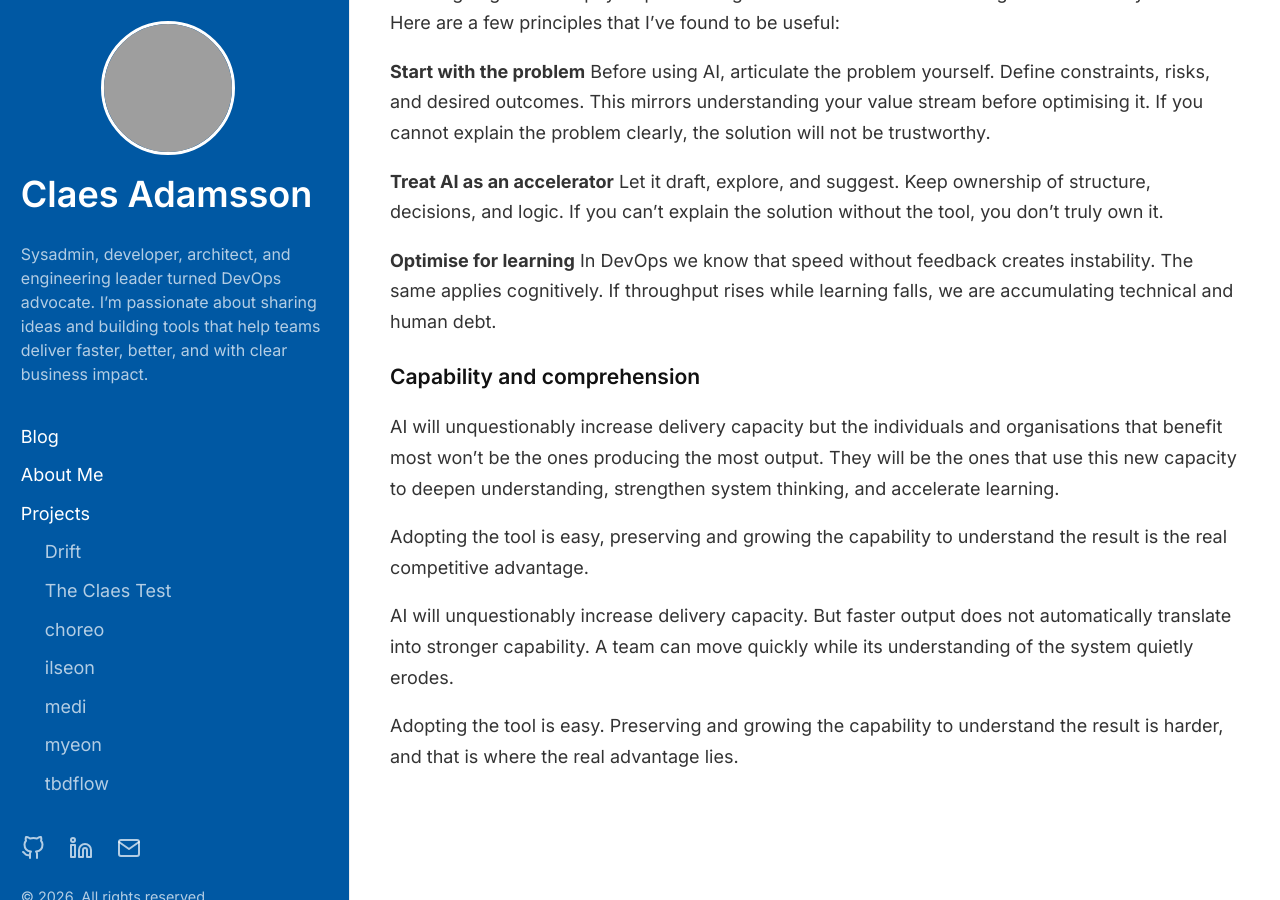
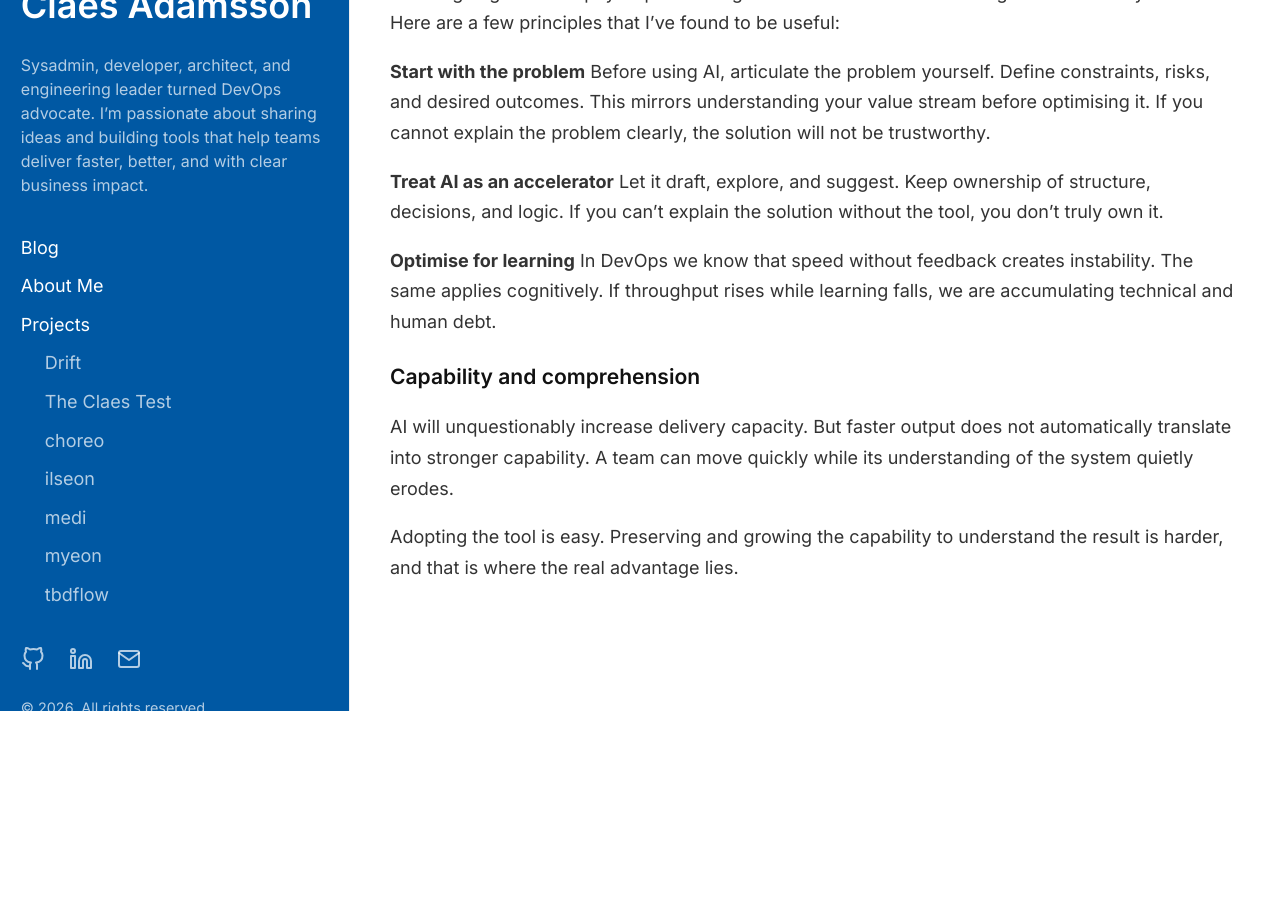
Before and after one commit to cladam/cladam.github.io, a Jekyll site: the page built from _posts/2026-02-22-the-comprehension-crisis.md, in a window 1280 px wide and 900 px high, scrolled down 1803 px. Built offline with Jekyll 4.4.1, drawn with Linux system fonts in a browser that asks for light colours; comment, search, counter and statistics services are not loaded; after the commit the page ends 2514 px from its top, so only the background shows below that; grey boxes are pictures that could not be loaded.

Commit message:
fix: fix wording

```diff
--- a/_posts/2026-02-22-the-comprehension-crisis.md
+++ b/_posts/2026-02-22-the-comprehension-crisis.md
@@ -58,10 +58,6 @@ In DevOps we know that speed without feedback creates instability. The same appl
 
 ### Capability and comprehension
 
-AI will unquestionably increase delivery capacity but the individuals and organisations that benefit most won’t be the ones producing the most output. They will be the ones that use this new capacity to deepen understanding, strengthen system thinking, and accelerate learning.
-
-Adopting the tool is easy, preserving and growing the capability to understand the result is the real competitive advantage.
-
 AI will unquestionably increase delivery capacity.
 But faster output does not automatically translate into stronger capability. A team can move quickly while its understanding of the system quietly erodes.
 
```
